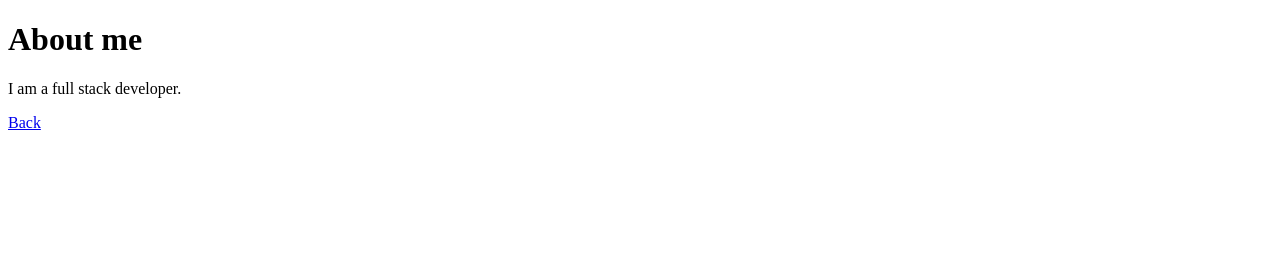
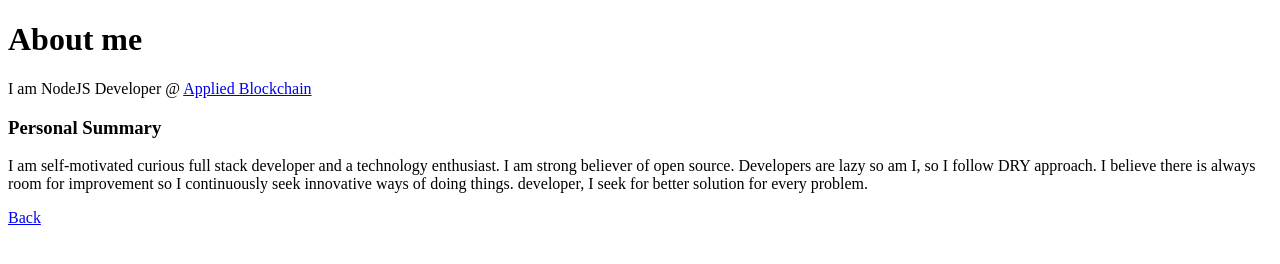
Before and after one commit to ayrbox/beans.ayrbox.com, a Gatsby site: page /aboutme in a window 1280 px wide. Built offline with nearby package versions, Linux system fonts and the light colour scheme; Gatsby itself is replaced by a stand-in of ours.

Commit message:
Update about me

```diff
--- a/src/pages/aboutme.js
+++ b/src/pages/aboutme.js
@@ -1,12 +1,24 @@
-import React from 'react'
-import Link from 'gatsby-link'
+import React from "react";
+import Link from "gatsby-link";
 
 const SecondPage = () => (
   <div>
     <h1>About me</h1>
-    <p>I am a full stack developer.</p>
+    <p>
+      I am NodeJS Developer @{" "}
+      <a href="https://appliedblockchain.com/">Applied Blockchain</a>
+    </p>
+
+    <h3 className="mb-3 mt-5">Personal Summary</h3>
+    <p>
+      I am self-motivated curious full stack developer and a technology
+      enthusiast. I am strong believer of open source. Developers are lazy so am
+      I, so I follow DRY approach. I believe there is always room for
+      improvement so I continuously seek innovative ways of doing things.
+      developer, I seek for better solution for every problem.
+    </p>
     <Link to="/">Back</Link>
   </div>
-)
+);
 
-export default SecondPage
+export default SecondPage;
```
